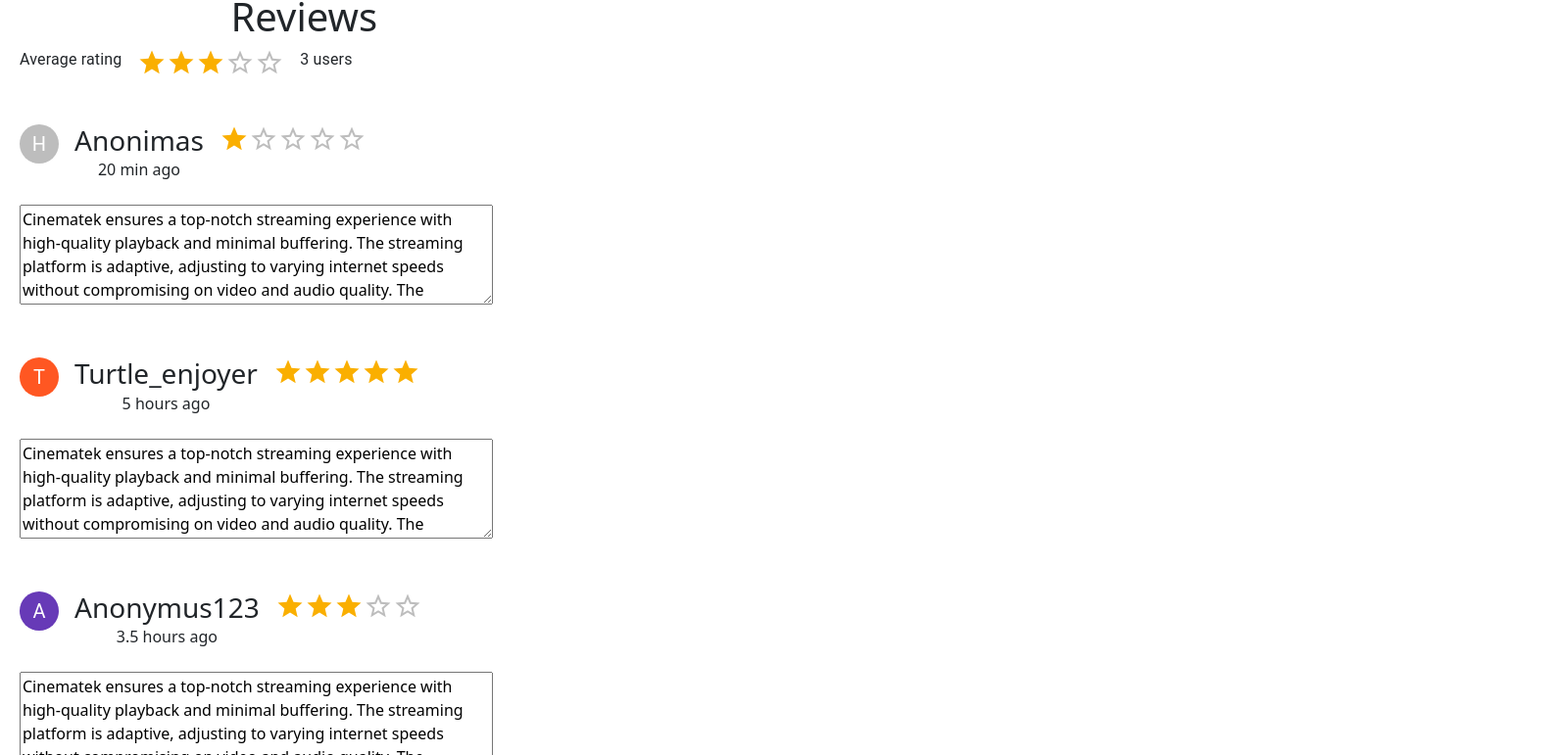
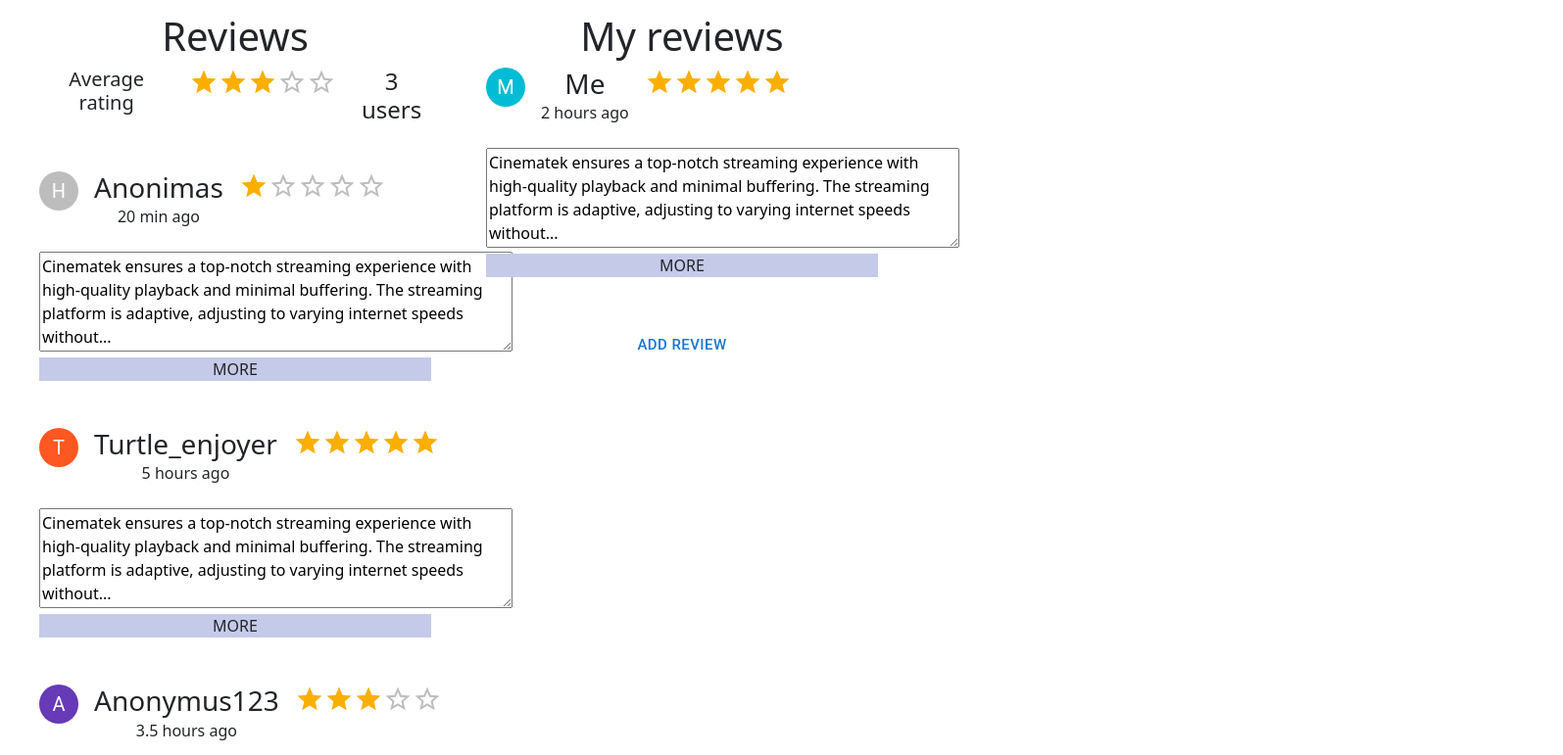
Before and after one commit to kostasliutkus/Filmu_Nuoma_Sistema, a React (Create React App) app in the folder filmu-nuoma-web/: page /film-view/1 in a window 1280 px wide. Shown: the part 456-1227 px from the top of the page at 98% size, 1595 px wide, since content can reach past the window. Built offline with nearby package versions, Linux system fonts and the light colour scheme.

Commit message:
tidied up the review system

```diff
--- a/filmu-nuoma-web/src/pages/FilmSystem/FilmView.js
+++ b/filmu-nuoma-web/src/pages/FilmSystem/FilmView.js
@@ -2,11 +2,10 @@
 import  {useNavigate, useParams} from 'react-router-dom';
 import VideoPlayer  from './VideoPlayer.js';
 import Rating from '@mui/material/Rating';
-import Typography from '@mui/material/Typography';
 import Avatar from '@mui/material/Avatar';
 import Stack from '@mui/material/Stack';
 import Button from '@mui/material/Button';
-import { deepOrange, deepPurple } from '@mui/material/colors';
+import { deepOrange, deepPurple, cyan} from '@mui/material/colors';
 import { Box } from "@mui/material";
 import '@mui/material/styles';
 import './FilmStyle.css'
@@ -58,19 +57,20 @@
                 </div>
 
                 <div className="grid-item">
-                <div>
-                    <div>
+                    <Stack direction="row" spacing={2}>
+                        <div className="grid-item">
                             <h1>Reviews</h1>
                             <Stack direction="row" spacing={2}>
-                            <Typography>Average rating</Typography>
+                                <h5>Average rating</h5>
                                 <Rating name="read-only" size="large" value={3} readOnly />
-                            <Typography>3 users</Typography>
+                                <h4>3 users</h4>
                             </Stack>
                             <br></br><br></br>
                             <Box sx={{
                                     width: 400,
                                     ":hover": {
                                         boxShadow: 6,
+                                        cursor:'pointer',
                                         },
                                 }}
                                 onClick={() => clickReview()}>
@@ -82,13 +82,15 @@
                                     </Stack>
                                     <Rating name="read-only" size="large" value={1} readOnly />
                                 </Stack><br></br>
-                            <textarea rows="4" cols="50">Cinematek ensures a top-notch streaming experience with high-quality playback and minimal buffering. The streaming platform is adaptive, adjusting to varying internet speeds without compromising on video and audio quality. The convenience of streaming directly from the website eliminates the need for external applications, offering a hassle-free movie-watching experience.</textarea>
+                                <textarea rows="4" cols="50">Cinematek ensures a top-notch streaming experience with high-quality playback and minimal buffering. The streaming platform is adaptive, adjusting to varying internet speeds without...</textarea>
+                                <Box sx={{ bgcolor: '#c5cae9' }}> MORE</Box>
                             </Box>
                             <br></br><br></br>
                             <Box sx={{
                                     width: 400,
                                     ":hover": {
                                         boxShadow: 6,
+                                        cursor:'pointer',
                                         },
                                 }}
                                 onClick={() => clickReview()}>
@@ -100,13 +102,15 @@
                                     </Stack>
                                     <Rating name="read-only" size="large" value={5} readOnly />
                                 </Stack><br></br>
-                            <textarea rows="4" cols="50">Cinematek ensures a top-notch streaming experience with high-quality playback and minimal buffering. The streaming platform is adaptive, adjusting to varying internet speeds without compromising on video and audio quality. The convenience of streaming directly from the website eliminates the need for external applications, offering a hassle-free movie-watching experience.</textarea>
+                                <textarea rows="4" cols="50">Cinematek ensures a top-notch streaming experience with high-quality playback and minimal buffering. The streaming platform is adaptive, adjusting to varying internet speeds without...</textarea>
+                                <Box sx={{ bgcolor: '#c5cae9' }}> MORE</Box>
                             </Box>
                             <br></br><br></br>
                             <Box sx={{
                                     width: 400,
                                     ":hover": {
                                         boxShadow: 6,
+                                        cursor:'pointer',
                                         },
                                 }}
                                 onClick={() => clickReview()}>
@@ -118,12 +122,37 @@
                                     </Stack>
                                     <Rating name="read-only" size="large" value={3} readOnly />
                                 </Stack><br></br>
-                            <textarea rows="4" cols="50">Cinematek ensures a top-notch streaming experience with high-quality playback and minimal buffering. The streaming platform is adaptive, adjusting to varying internet speeds without compromising on video and audio quality. The convenience of streaming directly from the website eliminates the need for external applications, offering a hassle-free movie-watching experience.</textarea>
+                                <textarea rows="4" cols="50">Cinematek ensures a top-notch streaming experience with high-quality playback and minimal buffering. The streaming platform is adaptive, adjusting to varying internet speeds without...</textarea>
+                                <Box sx={{ bgcolor: '#c5cae9' }}> MORE</Box>
+                            </Box>
+                        </div>
+                        <div className="grid-item">
+                            <h1>My reviews</h1>
+                            <Box sx={{
+                                    width: 400,
+                                    ":hover": {
+                                        cursor:'pointer',
+                                        boxShadow: 6,
+                                        },
+                                }}
+                                onClick={() => clickReview()}>
+                                <Stack direction="row" spacing={2}>
+                                    <Avatar sx={{ bgcolor: cyan[500] }}>M</Avatar>
+                                    <Stack direction="column" spacing={0.1}>
+                                        <h3>Me</h3>
+                                        <label>2 hours ago</label>
+                                    </Stack>
+                                    <Rating name="read-only" size="large" value={5} readOnly />
+                                </Stack><br></br>
+                                <textarea rows="4" cols="50">Cinematek ensures a top-notch streaming experience with high-quality playback and minimal buffering. The streaming platform is adaptive, adjusting to varying internet speeds without...</textarea>
+                                <Box sx={{ bgcolor: '#c5cae9' }}> MORE</Box>
                             </Box>
                             <br></br><br></br>
                             <Button size="large" onClick={() => clickAddReview()}>Add review</Button>
                         </div>
-                    </div>
+
+                    </Stack>
+
                 </div>
 
             </div>
--- a/filmu-nuoma-web/src/pages/ReviewSystem/Review.js
+++ b/filmu-nuoma-web/src/pages/ReviewSystem/Review.js
@@ -16,7 +16,7 @@
                 </Stack>
                 <Rating name="read-only" size="large" value={1} readOnly />
             </Stack><br></br>
-            <textarea rows="4" cols="50">Cinematek ensures a top-notch streaming experience with high-quality playback and minimal buffering. The streaming platform is adaptive, adjusting to varying internet speeds without compromising on video and audio quality. The convenience of streaming directly from the website eliminates the need for external applications, offering a hassle-free movie-watching experience.</textarea>
+            <textarea rows="6" cols="100">Cinematek ensures a top-notch streaming experience with high-quality playback and minimal buffering. The streaming platform is adaptive, adjusting to varying internet speeds without compromising on video and audio quality. The convenience of streaming directly from the website eliminates the need for external applications, offering a hassle-free movie-watching experience.</textarea>
             <Stack direction="row" spacing={0.1}>
                 <Button>LIKE</Button>
                 <Button>DISLIKE</Button>
```
Lines whose indentation alone changed are shown as unchanged.
